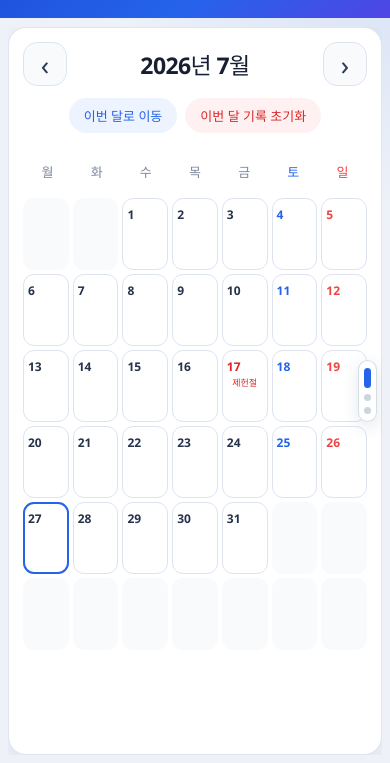
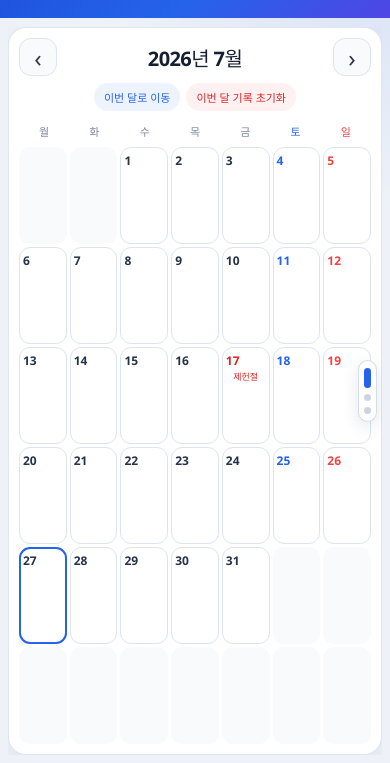
Before and after one commit to idonutyou/cat-attendance, a website built with Vite: page index.html in a window 390 px wide. Shown: the part 81-844 px from the top of the page. Built offline with nearby package versions, Linux system fonts and the light colour scheme.

Commit message:
모바일 달력 한 화면 맞춤

```diff
--- a/public/sw.js
+++ b/public/sw.js
@@ -1,4 +1,4 @@
-const CACHE_NAME = "cat-attendance-v25";
+const CACHE_NAME = "cat-attendance-v26";
 
 const APP_SHELL = [
   "./",
--- a/src/style.css
+++ b/src/style.css
@@ -1537,6 +1537,67 @@ input {
   transform: scale(0.97);
 }
 
+/* 모바일 페이지 전환에서 달력이 한 화면 안에 정확히 들어오도록 조정 */
+html.mobile-pager-enabled .calendar-card {
+  padding: 10px;
+
+  display: flex;
+  flex-direction: column;
+  overflow: hidden;
+}
+
+html.mobile-pager-enabled .calendar-toolbar {
+  grid-template-columns: 38px 1fr 38px;
+  gap: 8px;
+}
+
+html.mobile-pager-enabled .calendar-toolbar h2 {
+  font-size: 20px;
+}
+
+html.mobile-pager-enabled .calendar-toolbar .month-button {
+  width: 38px;
+  height: 38px;
+  border-radius: 12px;
+  font-size: 24px;
+}
+
+html.mobile-pager-enabled .calendar-actions {
+  margin: 7px 0 8px;
+  gap: 6px;
+  flex: 0 0 auto;
+}
+
+html.mobile-pager-enabled .calendar-actions .today-button,
+html.mobile-pager-enabled .calendar-actions .reset-month-button {
+  padding: 6px 10px;
+  font-size: 11px;
+}
+
+html.mobile-pager-enabled .weekdays {
+  margin-bottom: 4px;
+  flex: 0 0 auto;
+}
+
+html.mobile-pager-enabled .weekdays div {
+  padding: 4px 2px;
+  font-size: 11px;
+}
+
+html.mobile-pager-enabled .calendar-grid {
+  min-height: 0;
+  gap: 3px;
+
+  grid-template-rows: repeat(6, minmax(0, 1fr));
+  flex: 1 1 auto;
+}
+
+html.mobile-pager-enabled .calendar-grid .day-cell {
+  min-height: 0;
+  padding: 4px 3px;
+  overflow: hidden;
+}
+
 html.mobile-pager-enabled,
   html.mobile-pager-enabled body,
   html.mobile-pager-enabled #app,
```
